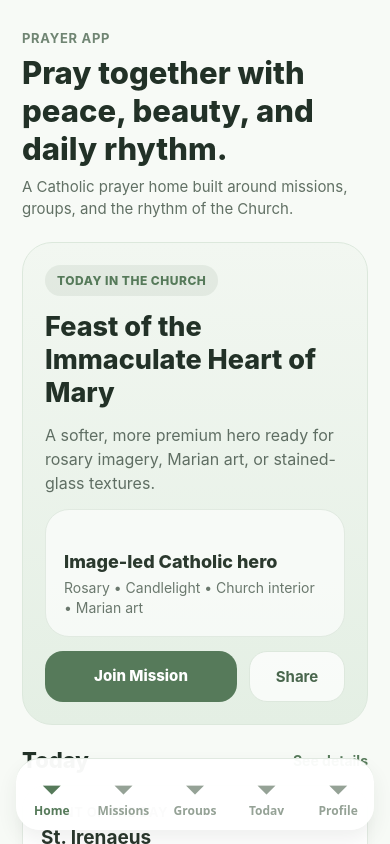
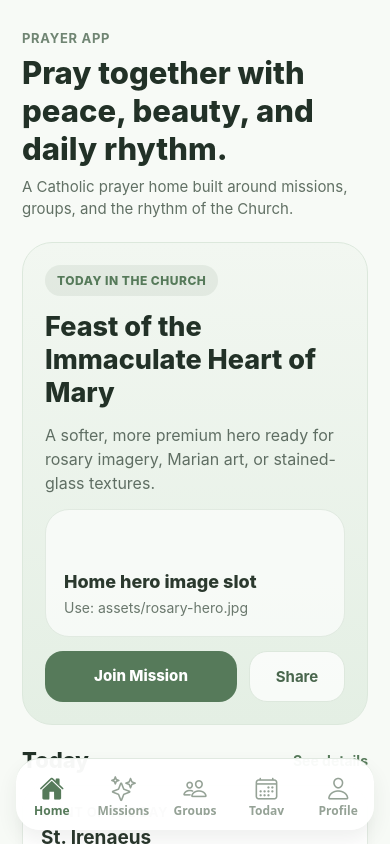
Before and after one commit to kevinmalana/prayer-app, a React Native app: screen / in a window 390 px wide. Built offline with nearby package versions, Linux system fonts and the light colour scheme.

Commit message:
Add premium tab bar icons and image asset placeholders

```diff
--- a/App.tsx
+++ b/App.tsx
@@ -2,6 +2,7 @@ import { StatusBar } from 'expo-status-bar';
 import { NavigationContainer, DefaultTheme } from '@react-navigation/native';
 import { createBottomTabNavigator } from '@react-navigation/bottom-tabs';
 import { LinearGradient } from 'expo-linear-gradient';
+import { Ionicons } from '@expo/vector-icons';
 import { SafeAreaView, ScrollView, StyleSheet, Text, TouchableOpacity, View } from 'react-native';
 
 const Tab = createBottomTabNavigator();
@@ -61,8 +62,8 @@ function HomeScreen() {
         </Text>
 
         <View style={styles.heroImagePlaceholder}>
-          <Text style={styles.heroImageTitle}>Image-led Catholic hero</Text>
-          <Text style={styles.heroImageText}>Rosary • Candlelight • Church interior • Marian art</Text>
+          <Text style={styles.heroImageTitle}>Home hero image slot</Text>
+          <Text style={styles.heroImageText}>Use: assets/rosary-hero.jpg</Text>
         </View>
 
         <View style={styles.heroButtonRow}>
@@ -177,6 +178,10 @@ function TodayScreen() {
         <Text style={styles.featureValue}>St. Irenaeus</Text>
         <Text style={styles.featureBody}>This area is ideal for saint art, feast visuals, and subtle Catholic editorial presentation.</Text>
       </LinearGradient>
+      <View style={styles.heroImagePlaceholderSmall}>
+        <Text style={styles.heroImageTitle}>Today hero image slot</Text>
+        <Text style={styles.heroImageText}>Use: assets/stained-glass.jpg or candle-hero.jpg</Text>
+      </View>
       <View style={styles.softCard}>
         <Text style={styles.cardLabel}>Suggested action</Text>
         <Text style={styles.cardValue}>Offer 10 Hail Marys for unity in the Church</Text>
@@ -200,14 +205,34 @@ function ProfileScreen() {
   );
 }
 
+function getTabIcon(routeName: string, focused: boolean): keyof typeof Ionicons.glyphMap {
+  switch (routeName) {
+    case 'Home':
+      return focused ? 'home' : 'home-outline';
+    case 'Missions':
+      return focused ? 'sparkles' : 'sparkles-outline';
+    case 'Groups':
+      return focused ? 'people' : 'people-outline';
+    case 'Today':
+      return focused ? 'calendar' : 'calendar-outline';
+    case 'Profile':
+      return focused ? 'person' : 'person-outline';
+    default:
+      return 'ellipse-outline';
+  }
+}
+
 export default function App() {
   return (
     <NavigationContainer theme={theme}>
       <Tab.Navigator
-        screenOptions={{
+        screenOptions={({ route }) => ({
           headerShown: false,
           tabBarActiveTintColor: '#567A5A',
           tabBarInactiveTintColor: '#95A296',
+          tabBarIcon: ({ color, size, focused }) => (
+            <Ionicons name={getTabIcon(route.name, focused)} size={size} color={color} />
+          ),
           tabBarStyle: {
             position: 'absolute',
             left: 16,
@@ -229,7 +254,7 @@ export default function App() {
             fontSize: 12,
             fontWeight: '700',
           },
-        }}
+        })}
       >
         <Tab.Screen name="Home" component={HomeScreen} />
         <Tab.Screen name="Missions" component={MissionsScreen} />
@@ -310,6 +335,15 @@ const styles = StyleSheet.create({
     borderRadius: 24,
     padding: 18,
     minHeight: 128,
+    justifyContent: 'flex-end',
+    borderWidth: 1,
+    borderColor: '#E1EAE1',
+  },
+  heroImagePlaceholderSmall: {
+    backgroundColor: '#F0F5EF',
+    borderRadius: 24,
+    padding: 18,
+    minHeight: 110,
     justifyContent: 'flex-end',
     borderWidth: 1,
     borderColor: '#E1EAE1',
--- a/package.json
+++ b/package.json
@@ -3,6 +3,7 @@
   "version": "1.0.0",
   "main": "index.ts",
   "dependencies": {
+    "@expo/vector-icons": "^15.0.3",
     "@react-navigation/bottom-tabs": "^7.18.3",
     "@react-navigation/native": "^7.3.4",
     "expo": "~54.0.0",
```
Also changed, not shown: 1 other file (tests, documents, lock files or other folders).
